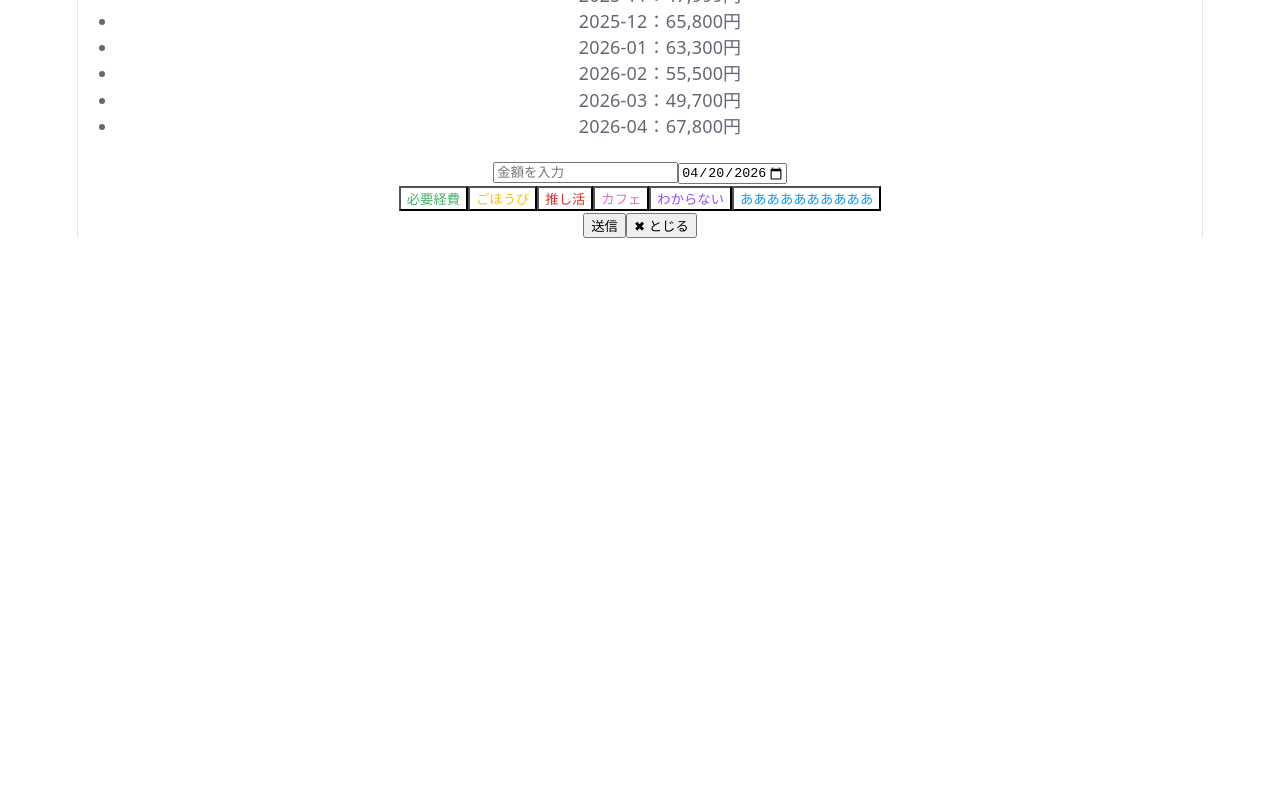
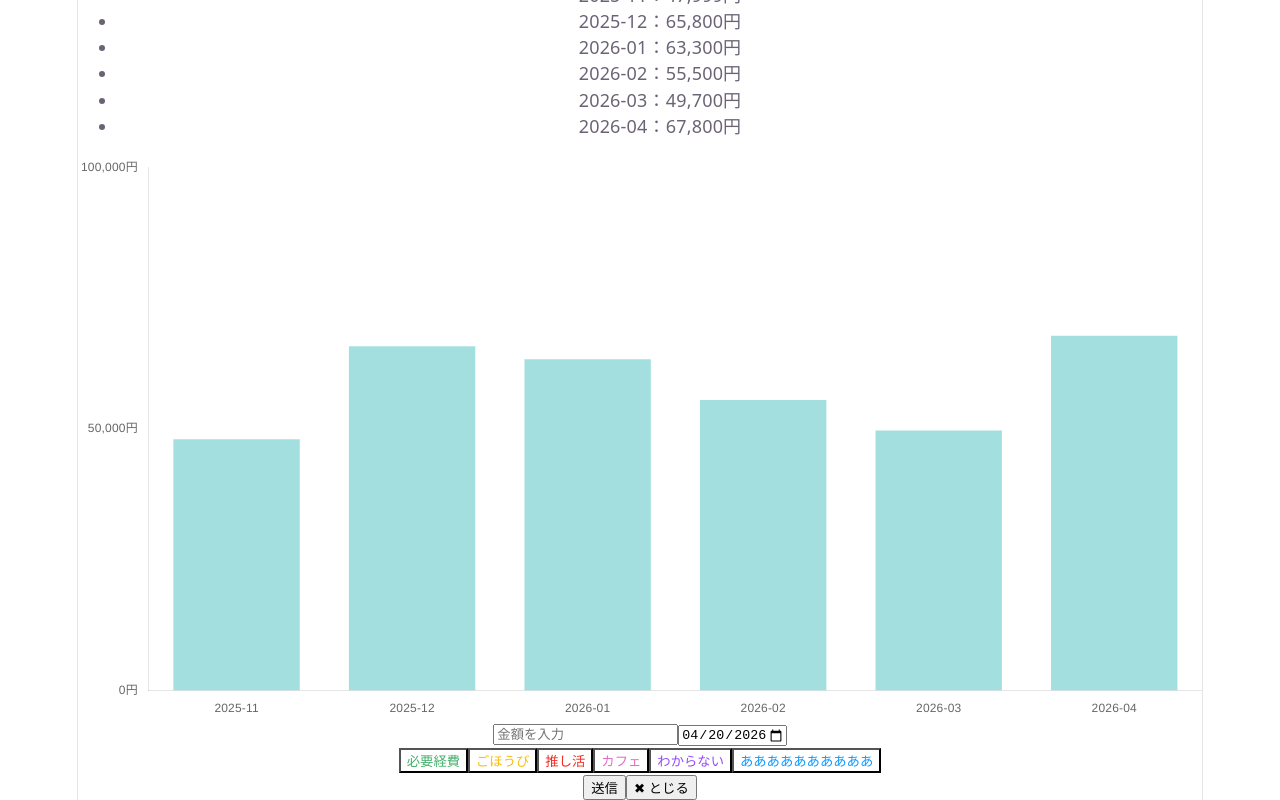
Before and after one commit to hayami-dev/omakakakeibo-front, a React (Vite) app: page /input in a window 1280 px wide. Shown: the part 880-1680 px from the top of the page. Before the commit the page ends 1118 px from the top, so only its background shows below. Built offline with nearby package versions, Linux system fonts and the light colour scheme.

Commit message:
Homeへグラフを表示

```diff
--- a/src/components/MonthSummary.jsx
+++ b/src/components/MonthSummary.jsx
@@ -1,7 +1,52 @@
+import {
+  Chart as ChartJS,
+  CategoryScale, // X軸用
+  LinearScale, // Y軸用
+  BarElement, // 棒グラフ本体
+} from "chart.js";
+import { Bar } from "react-chartjs-2";
 import { calcMonthSummary } from "../service/historyService";
 
-export default function MonthSummary({ history }) {
-  const monthTotals = calcMonthSummary(history);
+// Chart.jsの機能を登録
+ChartJS.register(CategoryScale, LinearScale, BarElement);
+
+export default function MonthSummary({ history, monthlyBudget }) {
+  const monthTotals = calcMonthSummary(history) || [];
+  const labels = monthTotals.map((item) => item.month);
+  const dataValues = monthTotals.map((item) => item.sum);
+
+  // Chart.jsの設定
+  const graphOptions = {
+    responsive: true,
+    scales: {
+      y: {
+        beginAtZero: true, // Y軸を0から始める
+        ticks: {
+          callback: (value) => value.toLocaleString() + "円", // 単位をつける
+          stepSize: monthlyBudget,
+          maxTicksLimit: 3,
+        },
+        grid: {
+          display: false, // 背景の縦線を非表示
+        },
+      },
+      x: {
+        grid: {
+          display: false, // 背景の縦線を非表示
+        },
+      },
+    },
+  };
+  const chartData = {
+    labels: labels,
+    datasets: [
+      {
+        label: "支出額",
+        data: dataValues,
+        backgroundColor: "rgba(75, 192, 192, 0.5)",
+      },
+    ],
+  };
 
   return (
     <section>
@@ -18,6 +63,9 @@ export default function MonthSummary({ history }) {
           ))}
         </ul>
       )}
+      <div>
+        <Bar options={graphOptions} data={chartData} />
+      </div>
     </section>
   );
 }
--- a/src/pages/Home.jsx
+++ b/src/pages/Home.jsx
@@ -75,7 +75,7 @@ export default function Home() {
         <p>フィルター後</p>
         <HistoryList history={filteredHistory} onEdit={onEdit} />
         <CategorySummary history={filteredHistory} />
-        <MonthSummary history={history} />
+        <MonthSummary history={history} monthlyBudget={monthlyBudget} />
       </section>
       {/* InputFormのコンテキスト */}
       <Outlet
```
